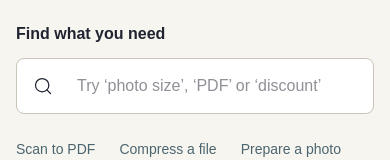
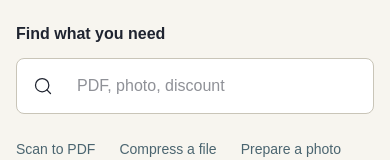
Before and after one commit to avantic-labs/avantictools, a Next.js app: page / in a window 390 px wide. Shown: the part 402-562 px from the top of the page. Built offline with nearby package versions, Linux system fonts and the light colour scheme; a web font is replaced by a local one.

Commit message:
Keep homepage search hint readable on small phones

```diff
--- a/components/product/Catalog.tsx
+++ b/components/product/Catalog.tsx
@@ -42,7 +42,7 @@ export function Catalog({
             type="search"
             value={query}
             onChange={(event) => setQuery(event.target.value)}
-            placeholder="Try ‘photo size’, ‘PDF’ or ‘discount’"
+            placeholder="PDF, photo, discount"
             autoComplete="off"
             aria-controls="tools"
             onKeyDown={(event) => {
```
